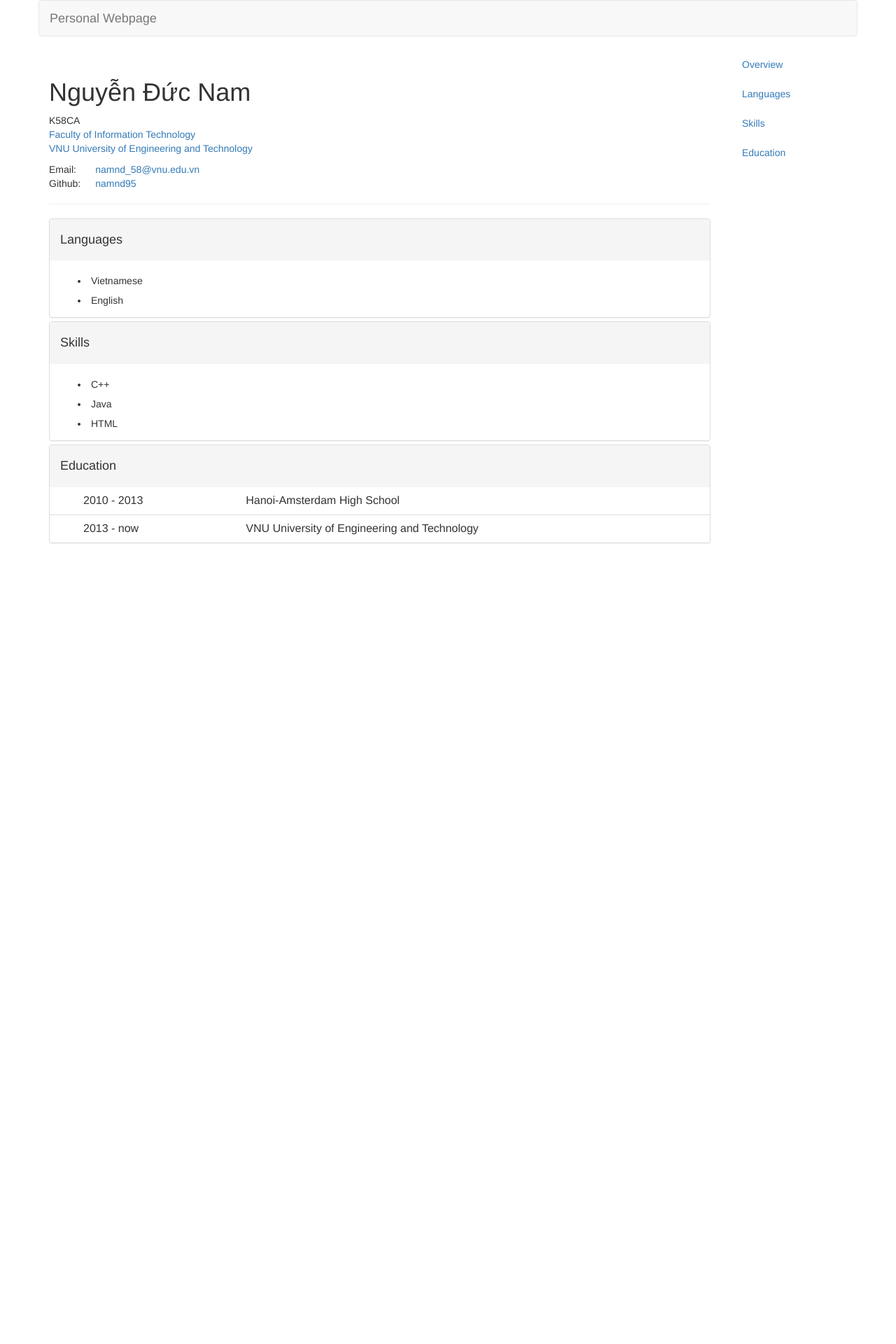
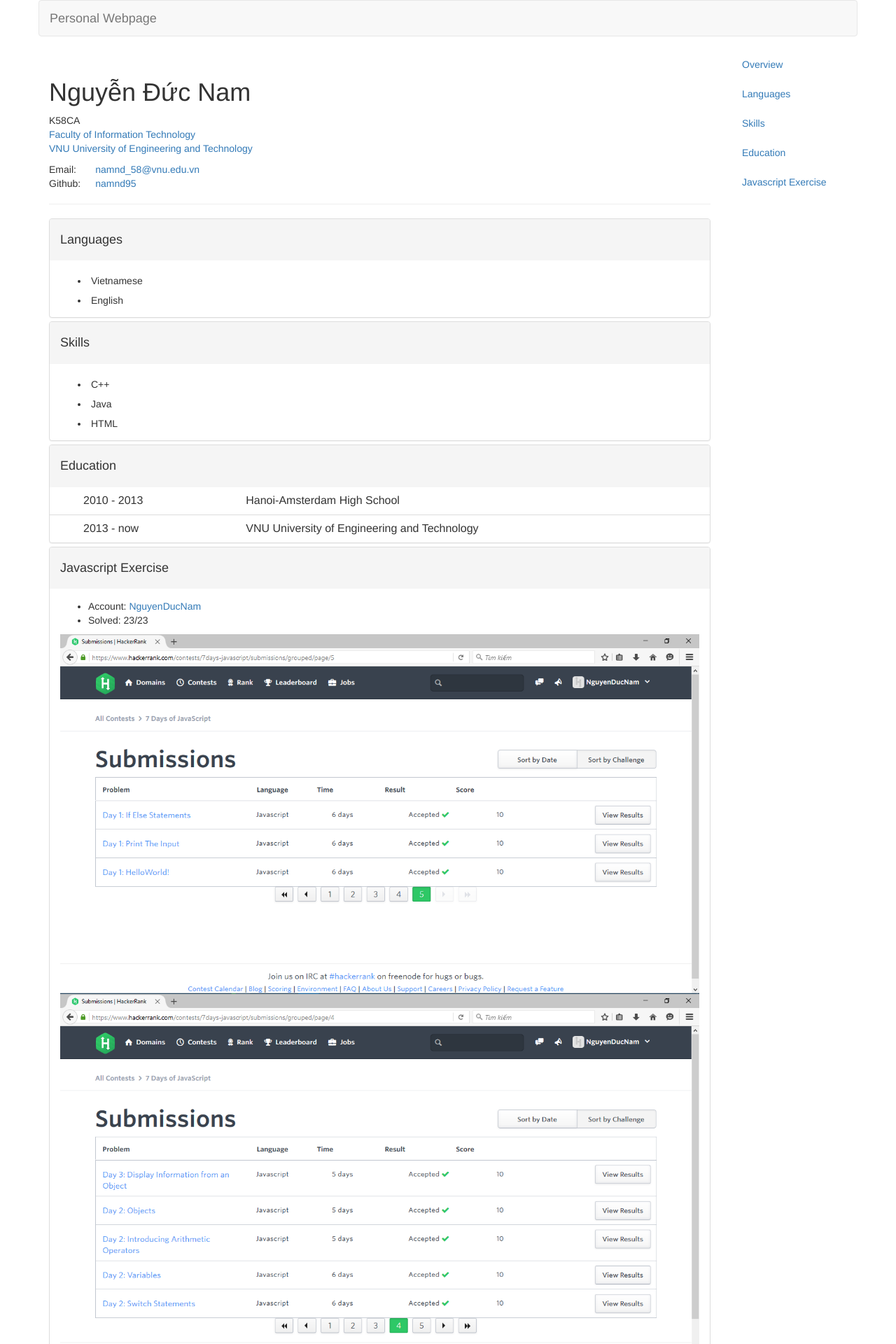
Before and after one commit to namnd95/tech, a PHP site: page / in a window 1280 px wide. Shown: the top 1920 px of the page at 70% size. Before the commit the page ends 776 px from the top, so only its background shows below. Run offline with PHP 8.4, Linux system fonts and the light colour scheme.

Commit message:
Add javascript exercise

```diff
--- a/css/custom.css
+++ b/css/custom.css
@@ -9,3 +9,7 @@
 .panel-body {
 	padding-bottom: 0px;
 }
+
+img {
+	width: 100%;
+}
--- a/home.html
+++ b/home.html
@@ -84,6 +84,23 @@
 								</tbody>
 							</table>
 						</section>
+
+            <section id = "javascript" class="panel panel-default">
+							<div class="panel-heading">
+								<h4> Javascript Exercise </h4>
+							</div>
+							<div class="panel-body">
+                <ul>
+                  <li> Account: <a href="https://www.hackerrank.com/NguyenDucNam">NguyenDucNam</a>
+                  <li> Solved: 23/23 </li>
+                </ul>
+								<img src="img/js-5.png"></img>
+                <img src="img/js-4.png"></img>
+                <img src="img/js-3.png"></img>
+                <img src="img/js-2.png"></img>
+                <img src="img/js-1.png"></img>
+							</div>
+						</section>
 					</div>
 				</div>
 				<div class="col-md-2">
@@ -92,6 +109,7 @@
 						<li> <a href="#languages"> Languages </a> </li>
 						<li> <a href="#skills"> Skills </a> </li>
 						<li> <a href="#education"> Education </a> </li>
+            <li> <a href="#javascript"> Javascript Exercise </a> </li>
 					</ul>
 				</div>
 			</div>
```
Also changed, not shown: img/js-1.png (added), img/js-2.png (added), img/js-3.png (added), img/js-4.png (added), img/js-5.png (added).
